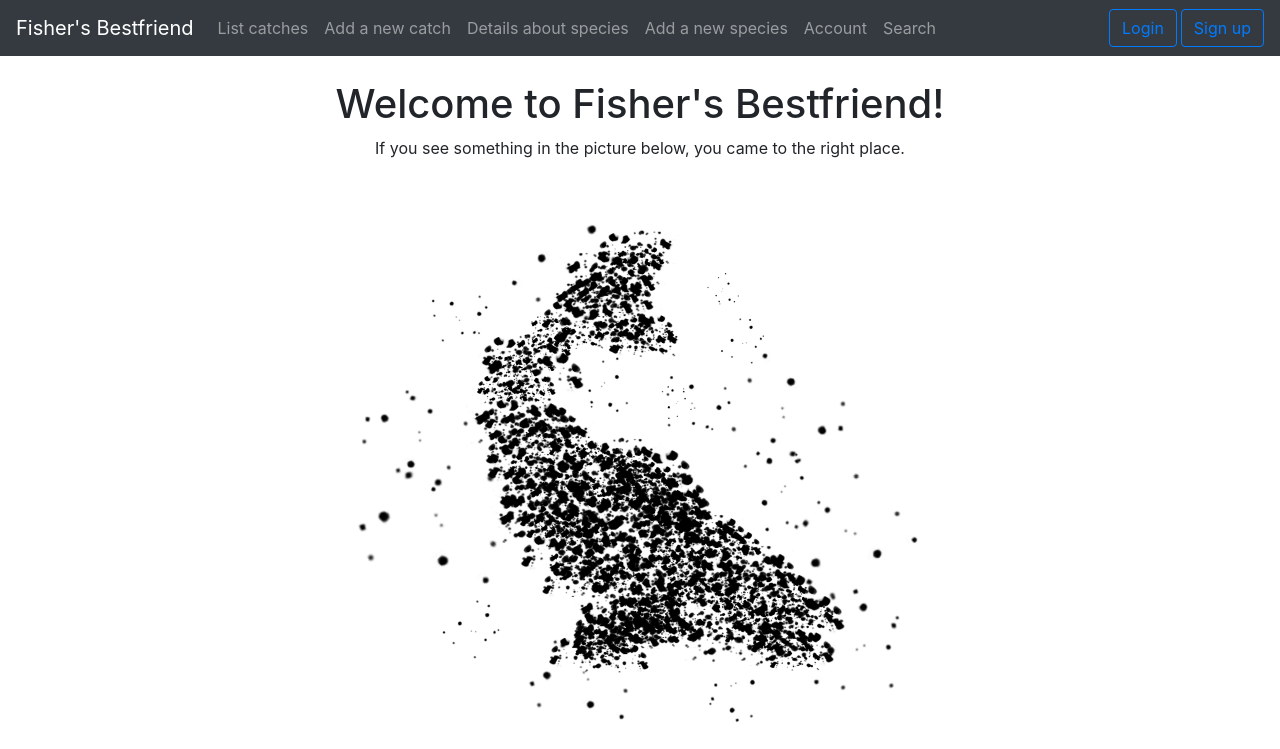
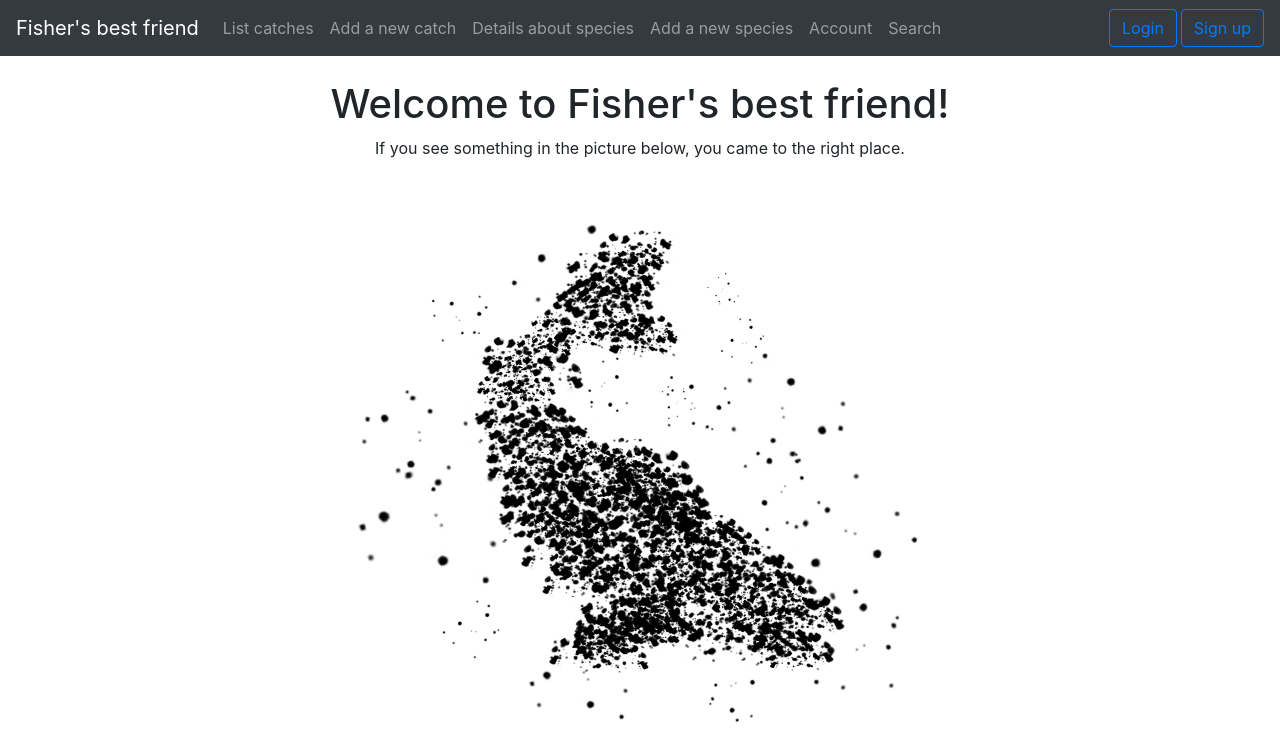
Before and after one commit to matiastamsi/KalastajanKaveri, a Flask app: page / in a window 1280 px wide. Shown: the top 749 px of the page. Run offline with Flask 2, Linux system fonts and the light colour scheme; data that the repository does not hold is empty; some libraries are stand-ins or nearby versions.

Commit message:
Corrected grammar.

```diff
--- a/application/templates/index.html
+++ b/application/templates/index.html
@@ -2,16 +2,16 @@
 
 {% block body %}
 <div class="text-center">
-  <h1>Welcome to Fisher's Bestfriend!</h1>
+  <h1>Welcome to Fisher's best friend!</h1>
   <p>If you see something in the picture below, you came to the right place.</p>
   <br></br>
   <img src="https://raw.githubusercontent.com/matiastamsi/KalastajanKaveri/master/application/images/fish.png">
   {% if biggest_catch != None %}
-    <h2>The biggest fish raported</h2>
+    <h2>The biggest fish reported</h2>
     <p>
       <p>{{ biggest_catch }}</p>
     </p>
-    <h2>Catches raported so far</h2>
+    <h2>Catches reported so far</h2>
     <ul>
       {% for catch in species_catched %}
         <p>{{ catch.name }}: {{ catch.count }}</p>
--- a/application/templates/layout.html
+++ b/application/templates/layout.html
@@ -3,12 +3,12 @@
 <html>
   <head>
     <meta charset="utf-8">
-    <title>Fisher's Bestfriend</title>
+    <title>Fisher's best friend</title>
     <link rel="stylesheet" href="https://maxcdn.bootstrapcdn.com/bootstrap/4.0.0/css/bootstrap.min.css" integrity="sha384-Gn5384xqQ1aoWXA+058RXPxPg6fy4IWvTNh0E263XmFcJlSAwiGgFAW/dAiS6JXm" crossorigin="anonymous">
   </head>
   <body>
       <nav class="navbar navbar-expand-md navbar-dark bg-dark mb-4">
-	<a class="navbar-brand" href="{{ url_for('index') }} ">Fisher's Bestfriend</a>
+	<a class="navbar-brand" href="{{ url_for('index') }} ">Fisher's best friend</a>
 	<button class="navbar-toggler" type="button" data-toggle="collapse" data-target="#navbarCollapse" aria-controls="navbarCollapse" aria-expanded="false" aria-label="Toggle navigation">
           <span class="navbar-toggler-icon"></span>
 	</button>
```
Also changed, not shown: README.md.
